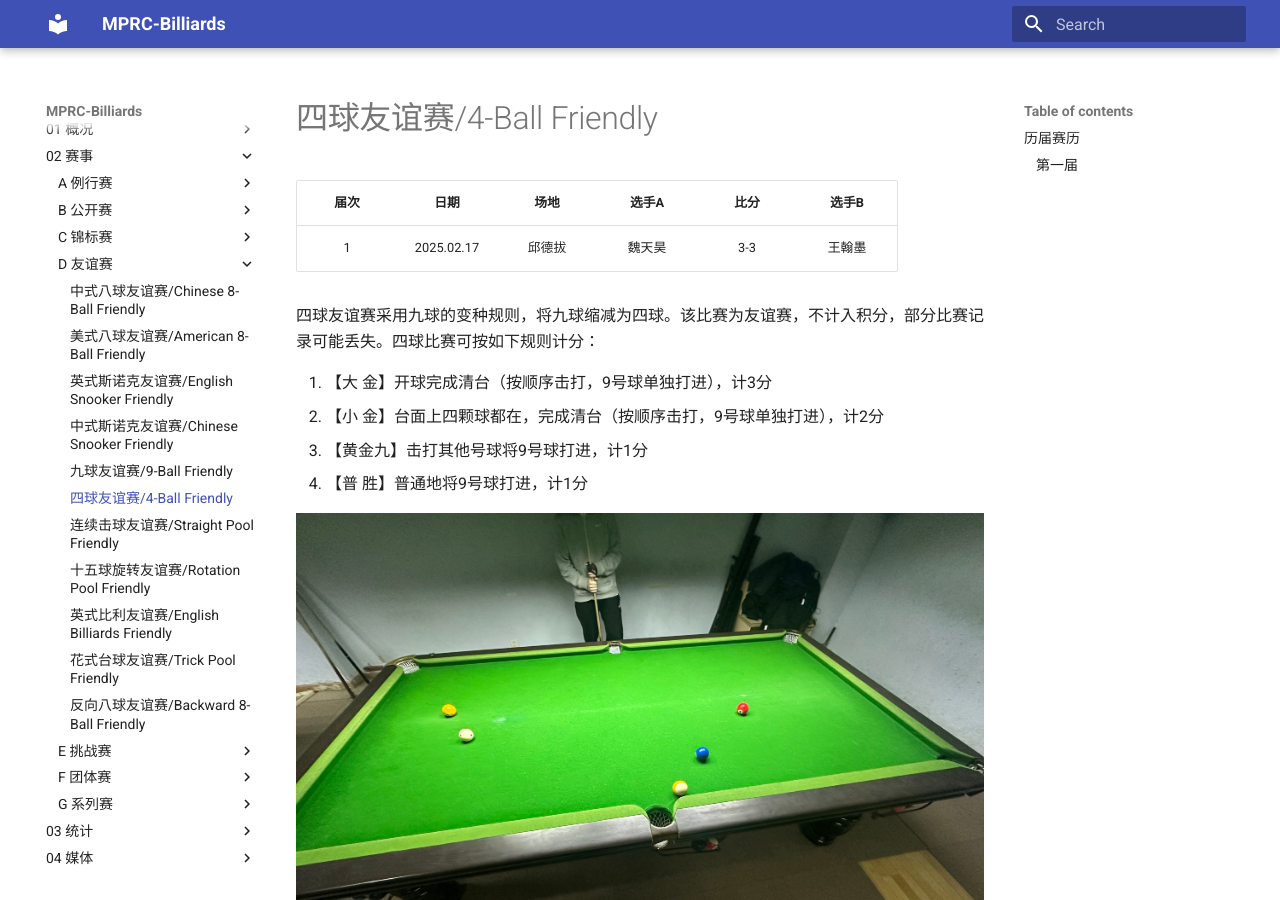
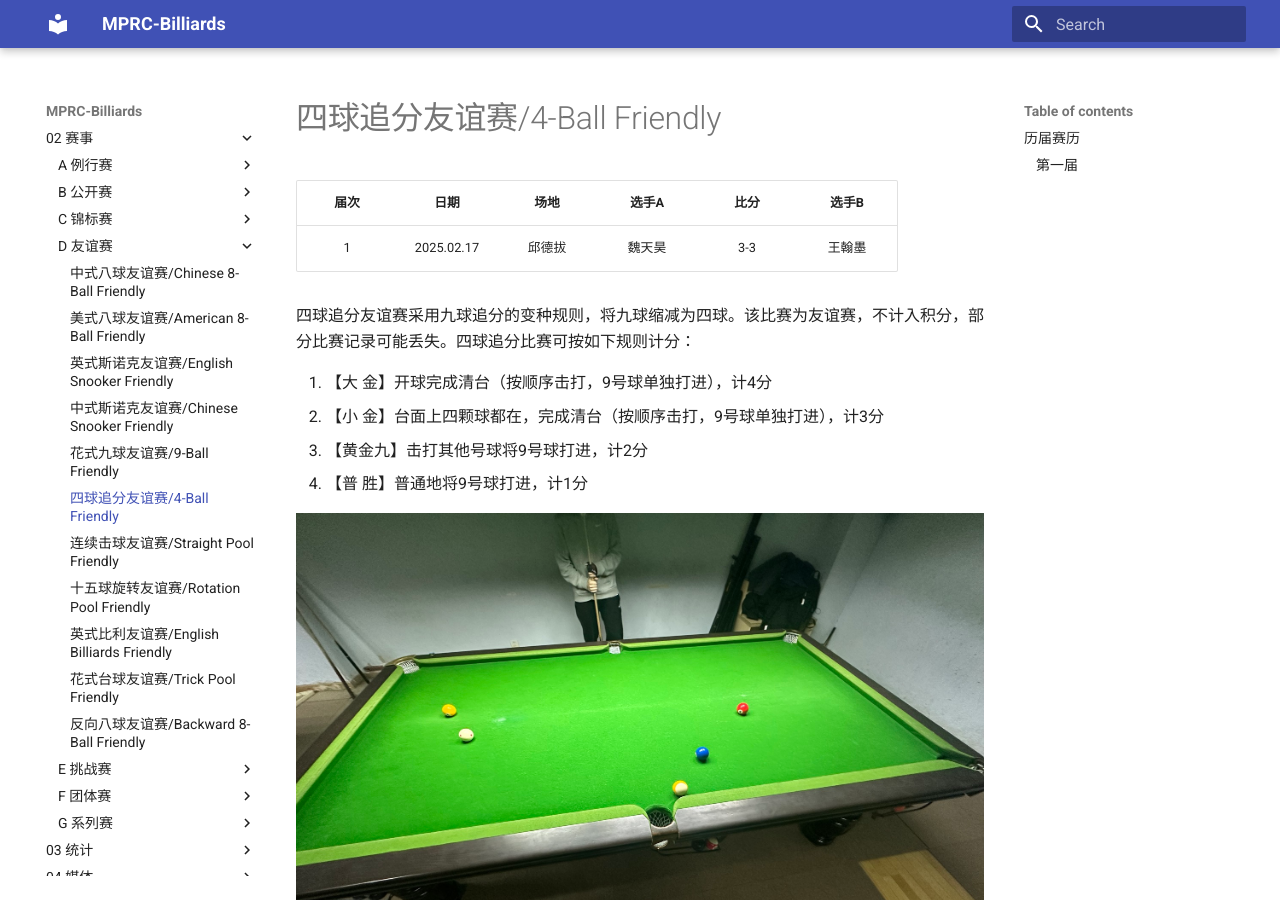
Before and after one commit to mprc-billiards/mprc-billiards.github.io, an MkDocs documentation site: the page built from docs/02-赛事/D-友谊赛/D06-四球追分友谊赛.md, in a window 1280 px wide and 900 px high. Built offline with MkDocs 1.6.1 and Material for MkDocs 9.7.7, drawn with Linux system fonts in a browser that asks for light colours.

Commit message:
update 2025.02.18

```diff
--- a/docs/02-赛事/D-友谊赛/D05-九球友谊赛.md
+++ b/docs/02-赛事/D-友谊赛/D05-花式九球友谊赛.md
@@ -1,4 +1,4 @@
-# 九球友谊赛/9-Ball Friendly
+# 花式九球友谊赛/9-Ball Friendly
 
 | 届次 | 日期        | 场地   | 选手A  | 比分 | 选手B |
 | :--: | :--------: | :----: | :---: | :-: | :----: |
@@ -6,7 +6,7 @@
 | 2    | 2024.12.02 | 邱德拔 | 姜星宇 | 1-1 | 郝明洋 |
 | 3    | 2025.01.05 | 利骏   | 姜星宇 | 4-0 | 王翰墨 |
 
-九球友谊赛采用九球规则，考虑到俱乐部的场地使用，比赛可以在美式球桌或中式球桌上进行。该比赛为友谊赛，不计入积分，部分比赛记录可能丢失。九球比赛可按如下规则计分：
+花式九球友谊赛采用花式九球规则，考虑到俱乐部的场地使用，比赛可以在美式球桌或中式球桌上进行。该比赛为友谊赛，不计入积分，部分比赛记录可能丢失。花式九球比赛可按如下规则计分：
 
 1. 1-8号球的分值为1分
 2. 9号球的分值为9分
--- a/docs/02-赛事/D-友谊赛/D06-四球友谊赛.md
+++ b/docs/02-赛事/D-友谊赛/D06-四球追分友谊赛.md
@@ -1,14 +1,14 @@
-# 四球友谊赛/4-Ball Friendly
+# 四球追分友谊赛/4-Ball Friendly
 
 | 届次 | 日期        | 场地   | 选手A  | 比分 | 选手B |
 | :--: | :--------: | :----: | :---: | :-: | :----: |
 | 1    | 2025.02.17 | 邱德拔 | 魏天昊 | 3-3 | 王翰墨 |
 
-四球友谊赛采用九球的变种规则，将九球缩减为四球。该比赛为友谊赛，不计入积分，部分比赛记录可能丢失。四球比赛可按如下规则计分：
+四球追分友谊赛采用九球追分的变种规则，将九球缩减为四球。该比赛为友谊赛，不计入积分，部分比赛记录可能丢失。四球追分比赛可按如下规则计分：
 
-1. 【大  金】开球完成清台（按顺序击打，9号球单独打进），计3分
-2. 【小  金】台面上四颗球都在，完成清台（按顺序击打，9号球单独打进），计2分
-3. 【黄金九】击打其他号球将9号球打进，计1分
+1. 【大  金】开球完成清台（按顺序击打，9号球单独打进），计4分
+2. 【小  金】台面上四颗球都在，完成清台（按顺序击打，9号球单独打进），计3分
+3. 【黄金九】击打其他号球将9号球打进，计2分
 4. 【普  胜】普通地将9号球打进，计1分
 
 ![](./img/4-ball_friendly.jpg)
```
Also changed, not shown: docs/01-概况/1-赛事组织.md (+3 -2 lines), docs/01-概况/4-历史汇总.md (+2 -2 lines), docs/02-赛事/E-挑战赛/E05-四球追分挑战赛.md (added, +51 -0 lines), docs/03-统计/4-战绩榜.md (+3 -3 lines), docs/05-资料/1-规则种类.md (+1 -1 lines), docs/02-赛事/E-挑战赛/img/4-ball_challenge.jpg (added).
